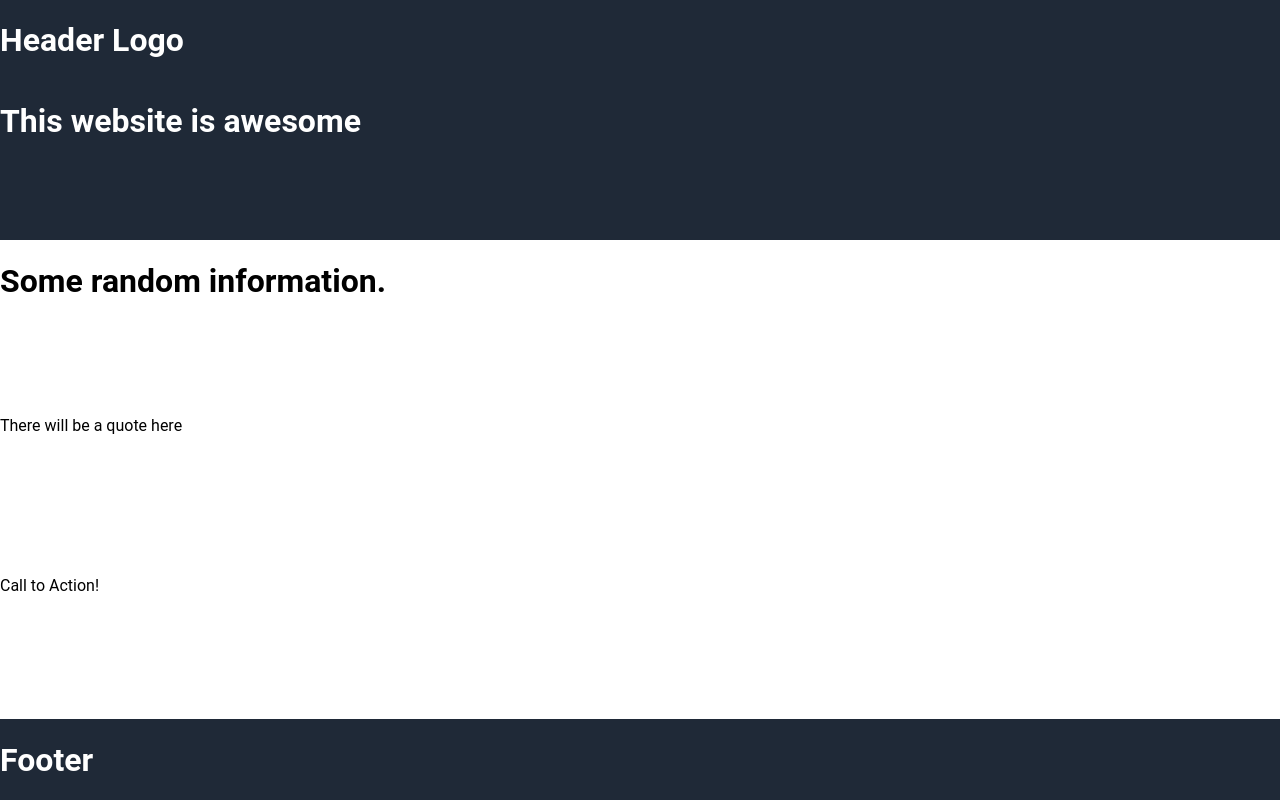
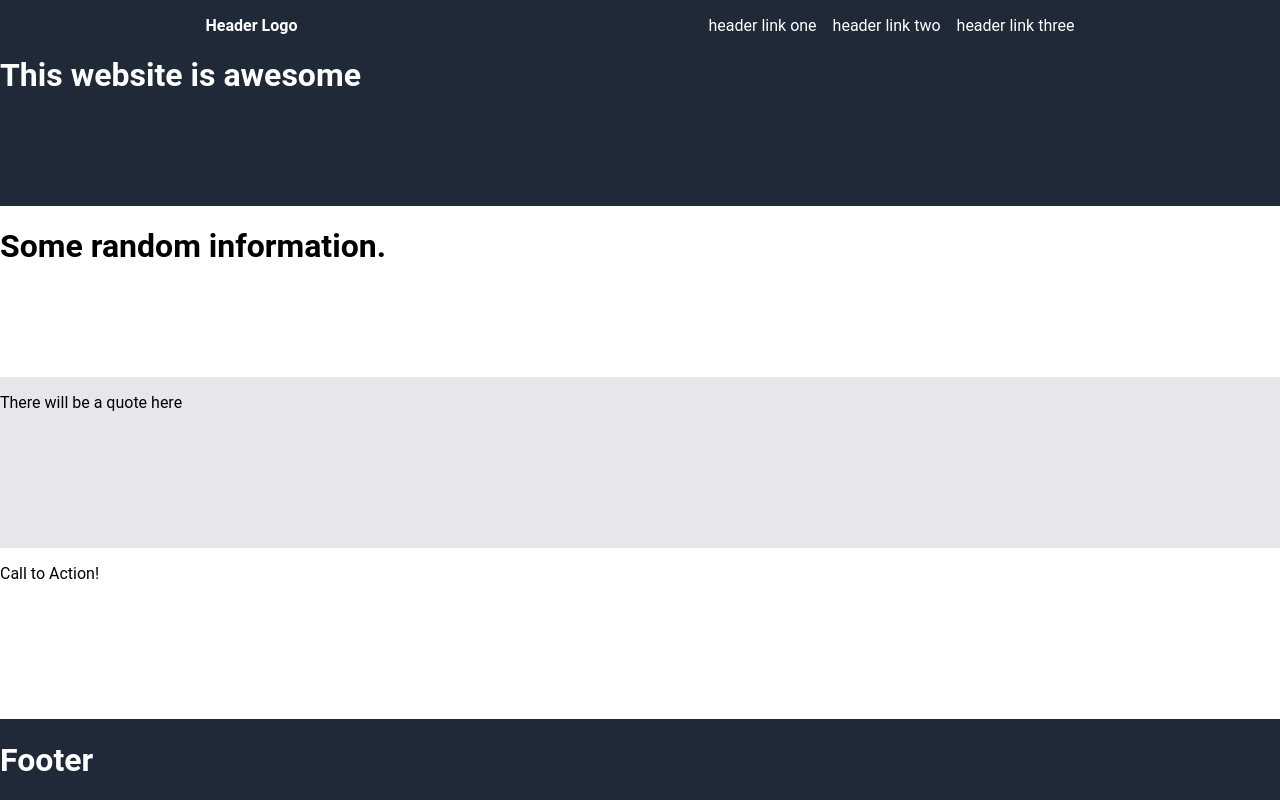
Before and after one commit to edisonnmnn/odin-landing-page, a plain HTML site: page index.html in a window 1280 px wide. Drawn offline with Linux system fonts and the light colour scheme.

Commit message:
Finish heading

```diff
--- a/index.html
+++ b/index.html
@@ -8,7 +8,18 @@
 </head>
 <body>
     <div class="header">
-        <h1> Header Logo </h1>
+        <div class="left">
+            <div class="header-logo">
+                Header Logo
+            </div>
+        </div>
+        <div class="right">
+            <ul>
+                <li>header link one</li>
+                <li>header link two</li>
+                <li>header link three</li>
+            </ul>
+        </div>
     </div>
     <div class="content">
         <div class="hero">
--- a/style.css
+++ b/style.css
@@ -17,7 +17,7 @@ body {
     justify-content: space-between;
 }
 
-.content * {
+.content > * {
     display: flex;
     flex: 1;
 }
@@ -25,6 +25,26 @@ body {
 .header, .hero, .footer {
     background-color: #1F2937;
     color: white;
+}
+
+.header {
+    display: flex;
+    flex-direction: row;
+    justify-content: space-around;
+    align-items: center;
+    padding-top: 16px;
+}
+
+ul {
+    display: flex;
+    list-style: none;
+    margin: 0;
+    padding: 0;
+    gap: 16px;
+}
+
+.header-logo {
+    font-weight: bold;
 }
 
 .hero {
@@ -36,5 +56,5 @@ body {
 }
 
 .quote {
-
+    background-color: #E5E7Eb
 }
```
